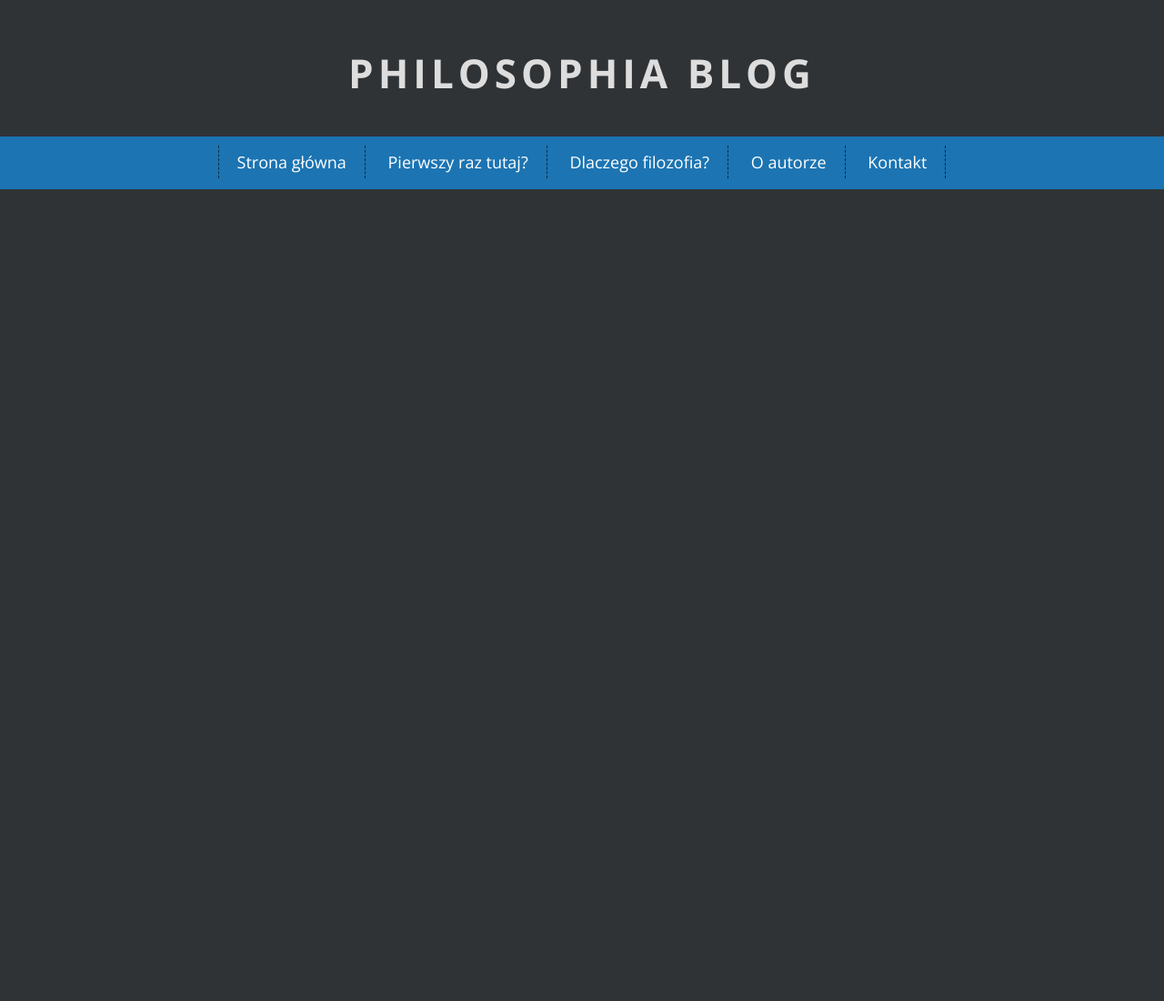
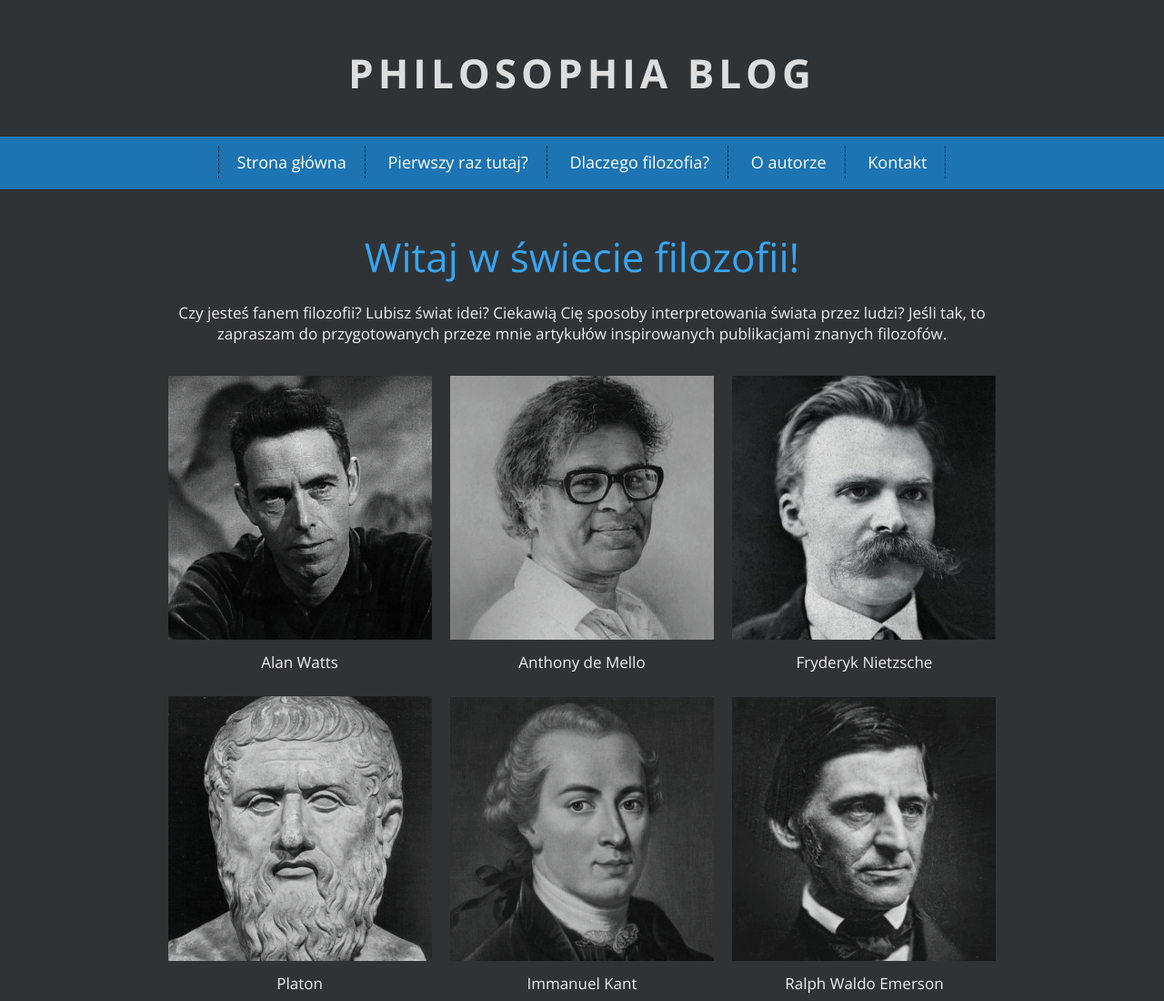
Before and after one commit to chybrydra/JavaCoursePrework, a PHP site: page / in a window 1280 px wide. Shown: the whole page at 91% size. Before the commit the page ends 208 px from the top, so only its background shows below. Run offline with PHP 8.4, Linux system fonts and the light colour scheme.

Commit message:
create first section

```diff
--- a/HTML, CSS, PHP/Zelent HTML lekcja 5/index.html
+++ b/HTML, CSS, PHP/Zelent HTML lekcja 5/index.html
@@ -32,5 +32,67 @@
 			</ul>
 		</nav>
 	</header>
+	<main>
+		<article>
+			<section>
+				<div class="categories">
+					<header>
+						<h1>Witaj w świecie filozofii!</h1>
+						<p>Czy jesteś fanem filozofii? Lubisz świat idei? Ciekawią Cię sposoby interpretowania świata przez ludzi? Jeśli tak, to zapraszam do przygotowanych przeze mnie artykułów inspirowanych publikacjami znanych filozofów.</p>
+					</header>
+
+					<div class="author">
+						<figure>
+							<a href="#"><img src="img/alan-watts.jpg" alt="Alan Warrs" /></a>
+							<figcaption>Alan Watts</figcaption>
+						</figure>
+					</div>
+
+					<div class="author">
+						<figure>
+							<a href="#"><img src="img/de-mello.jpg" alt="Anthony de Mello" /></a>
+							<figcaption>Anthony de Mello</figcaption>
+						</figure>
+					</div>
+
+					<div class="author">
+						<figure>
+							<a href="#"><img src="img/nietzsche.jpg" alt="Fryderyk Nietzsche" /></a>
+							<figcaption>Fryderyk Nietzsche</figcaption>
+						</figure>
+					</div>
+
+					<div class="author">
+						<figure>
+							<a href="#"><img src="img/platon.jpg" alt="Platon" /></a>
+							<figcaption>Platon</figcaption>
+						</figure>
+					</div>
+
+					<div class="author">
+						<figure>
+							<a href="#"><img src="img/kant.jpg" alt="Immanuel Kant" /></a>
+							<figcaption>Immanuel Kant</figcaption>
+						</figure>
+					</div>
+
+					<div class="author">
+						<figure>
+							<a href="#"><img src="img/emerson.jpg" alt="Ralph Waldo Emerson" /></a>
+							<figcaption>Ralph Waldo Emerson</figcaption>
+						</figure>
+					</div>
+
+				</div>
+
+			</section>
+			<section>
+
+			</section>
+			<section>
+
+			</section>
+		</article>
+	</main>
 </body>
 </html>
--- a/HTML, CSS, PHP/Zelent HTML lekcja 5/main.css
+++ b/HTML, CSS, PHP/Zelent HTML lekcja 5/main.css
@@ -50,3 +50,41 @@ nav{
 .menu a:hover{
 	color: #0a2b42;
 }
+
+.categories{
+	margin-left: auto;
+	margin-right: auto;
+	width: 950px;
+	text-align: center;
+	padding: 0;
+}
+
+h1{
+	font-size: 44px;
+	font-weight: 400;
+	color: #39a5f1;
+	margin-bottom: 20px;
+}
+
+.author{
+	display: inline-block;
+	margin-top: 10px;
+}
+
+.author a{
+	opacity: 0.9;
+}
+
+.author a:hover{
+	opacity: 1.0;
+}
+
+figure{
+	margin: 8px;
+	padding: 0;
+}
+
+figcaption{
+	margin-top: 8px;
+	padding: 0;
+}
```
